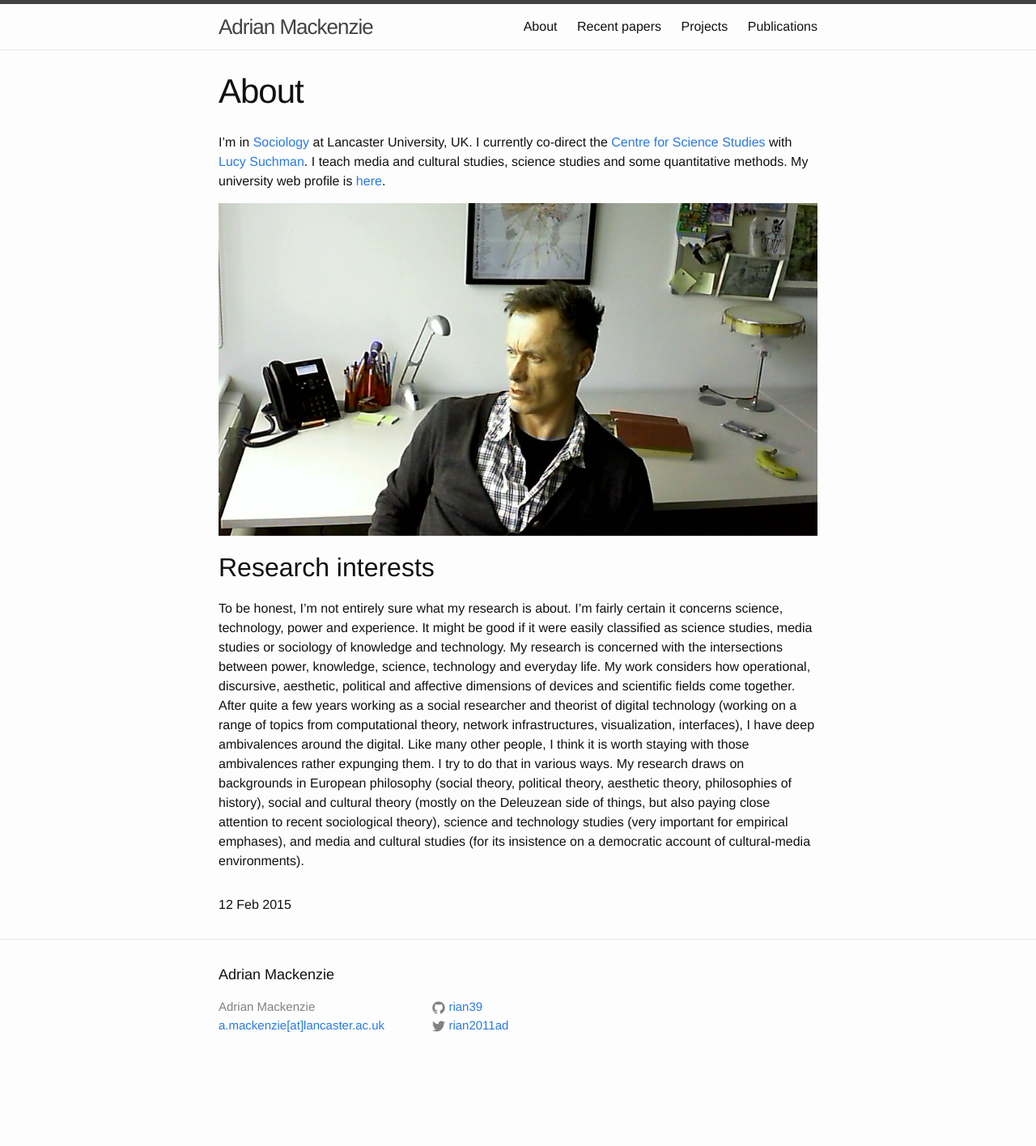
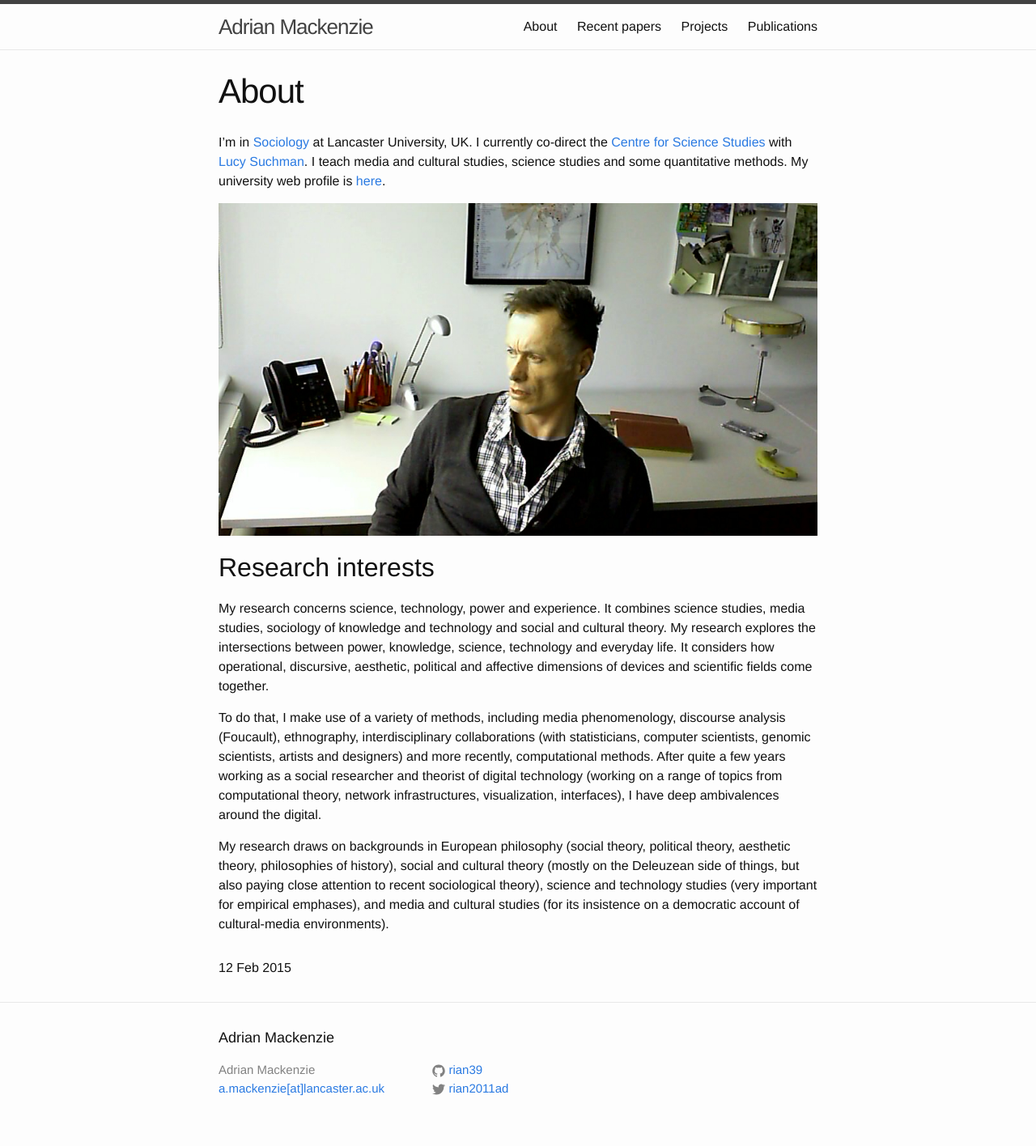
Before and after one commit to rian39/rian39.github.io, a Jekyll site: the page built from about.md, in a window 1280 px wide. Shown: the whole page at 81% size. Built offline with Jekyll 4.4.1, drawn with Linux system fonts in a browser that asks for light colours; before the commit the page ends 1338 px from its top, so only the background shows below that.

Commit message:
hassabis

```diff
--- a/about.md
+++ b/about.md
@@ -9,4 +9,9 @@ I'm in [Sociology](http://www.lancaster.ac.uk/fass/sociology/) at Lancaster Univ
 ![Adrian Mackenzie](../images/desktop.jpg)
 
 ## Research interests
-To be honest, I'm not entirely sure what my research is about. I'm fairly certain it concerns science, technology, power and experience. It might be good if it were easily classified as science studies, media studies or sociology of knowledge and technology. My research is concerned with the intersections between power, knowledge, science, technology and everyday life. My work considers how operational, discursive, aesthetic, political and affective dimensions of devices and scientific fields come together. After quite a few years working as a social researcher and theorist of digital technology (working on a range of topics from computational theory, network infrastructures, visualization, interfaces), I have deep ambivalences around the digital. Like many other people, I think it is worth staying with those ambivalences rather expunging them.  I try to do that in various ways. My research draws on backgrounds in European philosophy (social theory, political theory, aesthetic theory, philosophies of history), social and cultural theory (mostly on the Deleuzean side of things, but also paying close attention to recent sociological theory), science and technology studies (very important for empirical emphases), and media and cultural studies (for its insistence on a democratic account of cultural-media environments).
+
+My research concerns science, technology, power and experience. It combines science studies, media studies, sociology of knowledge and technology and social and cultural theory. My research explores the intersections between power, knowledge, science, technology and everyday life. It considers how operational, discursive, aesthetic, political and affective dimensions of devices and scientific fields come together.
+
+To do that, I make use of a variety of methods, including media phenomenology, discourse analysis (Foucault), ethnography, interdisciplinary collaborations (with statisticians, computer scientists, genomic scientists, artists and designers) and more recently, computational methods. After quite a few years working as a social researcher and theorist of digital technology (working on a range of topics from computational theory, network infrastructures, visualization, interfaces), I have deep ambivalences around the digital.
+
+My research draws on backgrounds in European philosophy (social theory, political theory, aesthetic theory, philosophies of history), social and cultural theory (mostly on the Deleuzean side of things, but also paying close attention to recent sociological theory), science and technology studies (very important for empirical emphases), and media and cultural studies (for its insistence on a democratic account of cultural-media environments).
```
Also changed, not shown: _posts/2015-02-06-Welcome-to-the-blog.md (deleted, +0 -6 lines).
